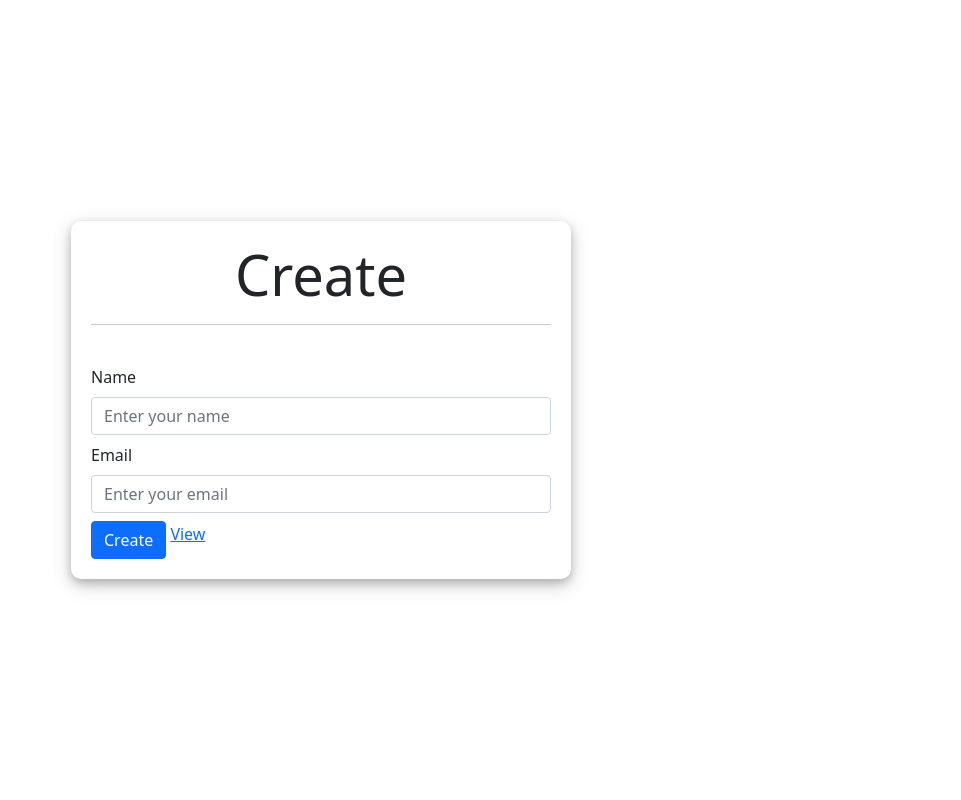
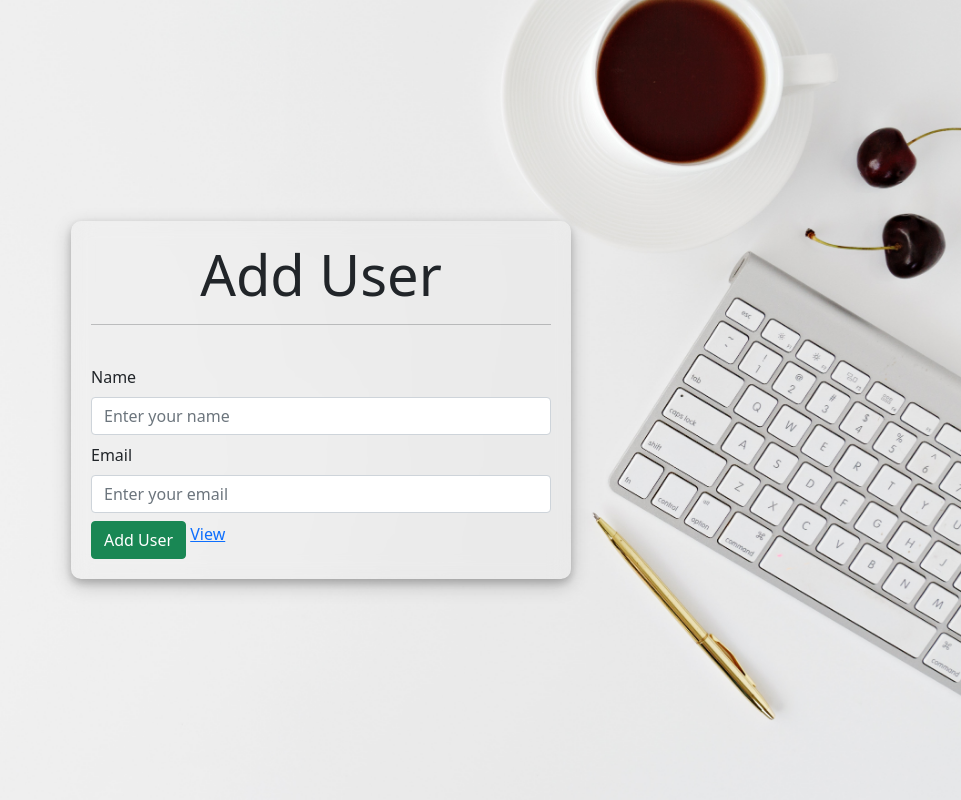
Before and after one commit to elmiri-ismail/projet4-PHP-CRUD, a PHP site: page / in a window 1280 px wide. Shown: the whole page, without its empty margins (319-1280 px from the left). Run offline with PHP 8.4, Linux system fonts and the light colour scheme; some libraries are stand-ins or nearby versions.

Commit message:
Css modified

```diff
--- a/css/style.css
+++ b/css/style.css
@@ -1,9 +1,17 @@
+body {
+   background-image: url("bg1.jpg") !important;
+   background-size: cover;
+   opacity: 1.5;
+}
+
 .container {
     min-height: 100vh;
     display: Flex;
     justify-content: center;
     align-items: center;
     flex-direction: column;
+
+
 }
 
 .container form {
@@ -11,6 +19,7 @@
     padding:20px ;
     border-radius:10px;
     box-shadow: 0 4px 8px 0 rgba(0, 0, 0, 0.2), 0 6px 20px 0 rgba(0, 0, 0, 0.19);
+    backdrop-filter: blur(10px);
 }
 
 .box {
--- a/index.php
+++ b/index.php
@@ -13,7 +13,7 @@
   <form action="php/create.php"
    method="post">
 
-    <h4 class="display-4 text-center">Create</h4><hr><br>
+    <h4 class="display-4 text-center">Add User</h4><hr><br>
     <?php if (isset($_GET['error'])) {
     ?>
     <div class="alert alert-danger" role="alert">
@@ -42,8 +42,8 @@
   </div>
 
   <button type="submit"
-   class="mt-2 btn btn-primary"
-   name="create">Create</button>
+   class="mt-2 btn btn-success"
+   name="create">Add User</button>
    <a href="read.php" class="link-primary">View</a>
 </form>
   </div>
--- a/read.php
+++ b/read.php
@@ -11,7 +11,7 @@
 <body>
   <div class="container">
 <div class="box"></div>
-<h4 class="display-4 text-center">Read</h4><br>
+<h4 class="display-4 text-center">The members</h4><br>
 <?php if (isset($_GET['success'])) {
     ?>
     <div class="alert alert-success" role="alert">
@@ -48,7 +48,7 @@
 </table>
 <?php }; ?>
 <div class="link-right">
-<a href="index.php" class="link-primary">Create</a>
+<a href="index.php" class="link-primary">Add User</a>
 
 </div>
   </div>
```
Also changed, not shown: css/bg1.jpg (added).
